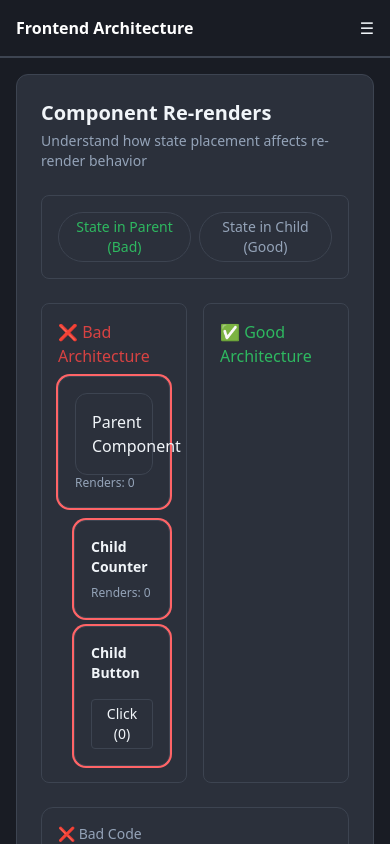
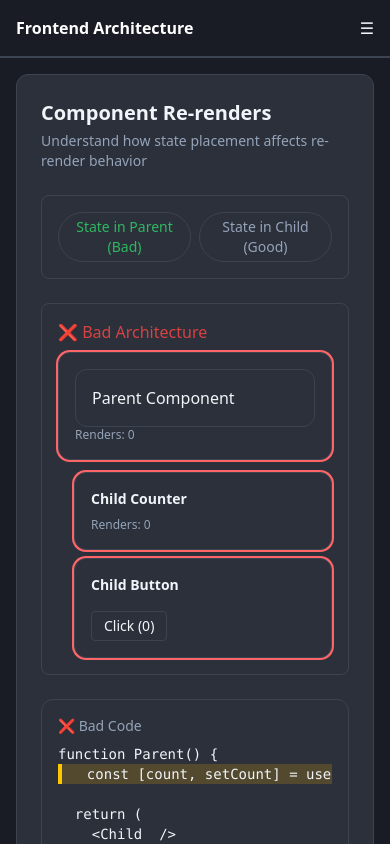
Before and after one commit to Vishal-h-star/react_playground, a React app: page / in a window 390 px wide. Shown: the top 844 px of the page. Built offline with nearby package versions, Linux system fonts and the light colour scheme; the HTML template or start-up script is replaced by a standard one.

Commit message:
mobile and deployment issuer resolved

```diff
--- a/src/app/App.jsx
+++ b/src/app/App.jsx
@@ -8,7 +8,7 @@ export default function App() {
 
   return (
     <>
-      <AdminLayout>
+      <AdminLayout >
         <ComponentRerender/>
       </AdminLayout>
     </>
--- a/src/playground/playgroundShell.jsx
+++ b/src/playground/playgroundShell.jsx
@@ -6,10 +6,11 @@ export default function PlaygroundShell({
   controls,
   bad,
   good,
+  mode,
   insight,
   children
 }) {
-
+   console.log(mode)
    const  details = insight?.split('.')
   return (
     <div className="bg-card border border-subtle rounded-xl p-6 space-y-6">
@@ -32,22 +33,25 @@ export default function PlaygroundShell({
       )}
 
       {/* Comparison */}
-      <section className="grid grid-cols-2 gap-4">
+      {/* <section className="grid grid-cols-2 gap-4"> */}
+      <section className="lg:w-xl">
         {/* Bad */}
         <div className="border border-subtle rounded-lg p-4">
           <div className="text-bad font-medium mb-2">
-            ❌ Bad Architecture
+            {mode === "bad" ? "❌ Bad Architecture" :
+              "✅ Good Architecture"
+            }
           </div>
           {bad}
         </div>
 
         {/* Good */}
-        <div className="border border-subtle rounded-lg p-4">
+        {/* <div className="border border-subtle rounded-lg p-4">
           <div className="text-good font-medium mb-2">
-            ✅ Good Architecture
+
           </div>
           {good}
-        </div>
+        </div> */}
       </section>
 
        {children}
--- a/src/playgrounds/componentRerender/ComponentRerender.jsx
+++ b/src/playgrounds/componentRerender/ComponentRerender.jsx
@@ -1,5 +1,5 @@
 import { useState } from "react";
-import PlaygroundShell from "../../playground/PlaygroundShell";
+import PlaygroundShell from "../../playground/playgroundShell";
 import Card from "../../ui/Card";
 import CardTitle from "../../ui/CardTitle";
 import ToggleButton from "../../ui/ToggleButton";
@@ -63,8 +63,9 @@ export default function ComponentRerender() {
   //  states
   const [mode, setMode] = useState("bad");
   const [clicks, setClicks] = useState(0);
-  const { BAD_CODE , BAD_INSIGHT } = playGroundCode[0];
-  const { GOOD_CODE , GOOD_INSIGHT} = playGroundCode[1];
+  const [clicksGood, setClicksGood] = useState(0);
+  const { BAD_CODE, BAD_INSIGHT } = playGroundCode[0];
+  const { GOOD_CODE, GOOD_INSIGHT } = playGroundCode[1];
   //  console.log( BAD_CODE , "kajfklsdjf", GOOD_CODE)
 
   return (
@@ -86,14 +87,19 @@ export default function ComponentRerender() {
         </div>
       }
       bad={
-        mode === "bad" && <VisualTreeBad click={clicks} onClicks={setClicks} />
-      }
-      good={
-        mode === "good" && (
-          <VisualTreeGood click={clicks} onClicks={setClicks} />
+        mode === "bad" ? (
+          <VisualTreeBad click={clicks} onClicks={setClicks} />
+        ) : (
+          <VisualTreeGood click={clicksGood} onClicks={setClicksGood} />
         )
       }
-      insight={ mode === "bad" ? BAD_INSIGHT : GOOD_INSIGHT}
+      mode={mode}
+      // good={
+      //   mode === "good" && (
+      //     <VisualTreeGood click={clicks} onClicks={setClicks} />
+      //   )
+      // }
+      insight={mode === "bad" ? BAD_INSIGHT : GOOD_INSIGHT}
     >
       <CodePanel
         title={mode === "bad" ? "❌ Bad Code" : "✅ Good Code"}
```
